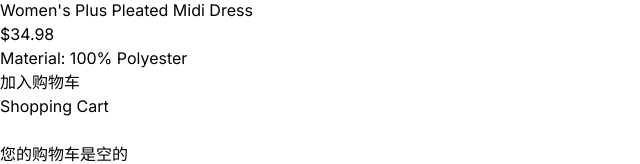
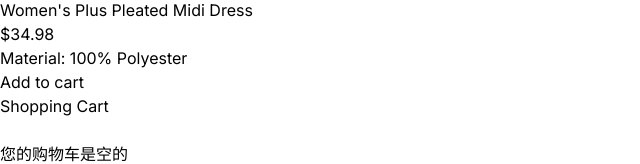
Before and after one commit to caijiayiLinda/online-shopping-mall, a Next.js app: page /products/1 in a window 1280 px wide. Shown: the part 598-762 px from the top of the page, without its empty margins (0-640 px from the left). Built offline with nearby package versions, Linux system fonts and the light colour scheme.

Commit message:
Replace add to chart to english

```diff
--- a/src/components/AddToCartButton.tsx
+++ b/src/components/AddToCartButton.tsx
@@ -15,7 +15,7 @@ export default function AddToCartButton({ product }: AddToCartButtonProps) {
       onClick={() => addToCart(product)}
       className="w-full bg-blue-500 text-white py-2 px-4 rounded hover:bg-blue-600 transition-colors"
     >
-      加入购物车
+      Add to cart
     </button>
   );
 }
```
